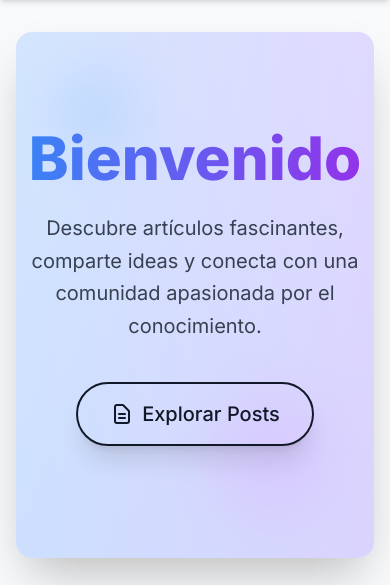
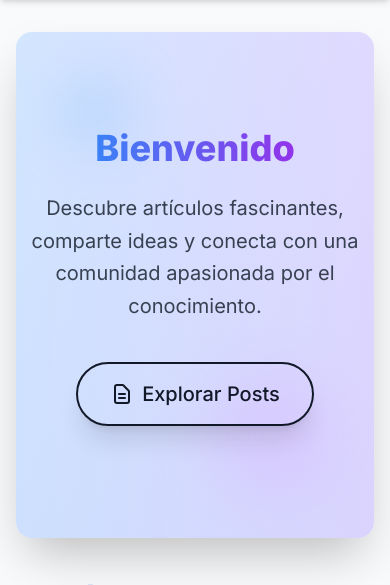
Before and after one commit to EzequielEdOjeda/Blog_Django, a Django app: page / in a window 390 px wide; the page is wider, and only the part inside the window is pictured. Shown: the part 132-717 px from the top of that part. Run offline with Django 5.2, Linux system fonts and the light colour scheme; data comes from the database, SQL or seed files in the repository; some libraries are stand-ins or nearby versions.

Commit message:
Update home.html

```diff
--- a/mi_blog/templates/home.html
+++ b/mi_blog/templates/home.html
@@ -10,7 +10,7 @@
     <div class="absolute bottom-10 right-10 w-32 h-32 bg-purple-300/30 rounded-full blur-xl"></div>
 
     <div class="relative z-10">
-        <h1 class="text-6xl md:text-7xl font-extrabold mb-6 animate-fade-in">
+        <h1 class="text-4xl sm:text-5xl md:text-7xl font-extrabold mb-6 animate-fade-in">
             <span class="gradient-text">Bienvenido</span>
             {% if user.is_authenticated %}
                 <span class="text-blue-800 dark:text-blue-300">{{ user.username }}</span>
```
